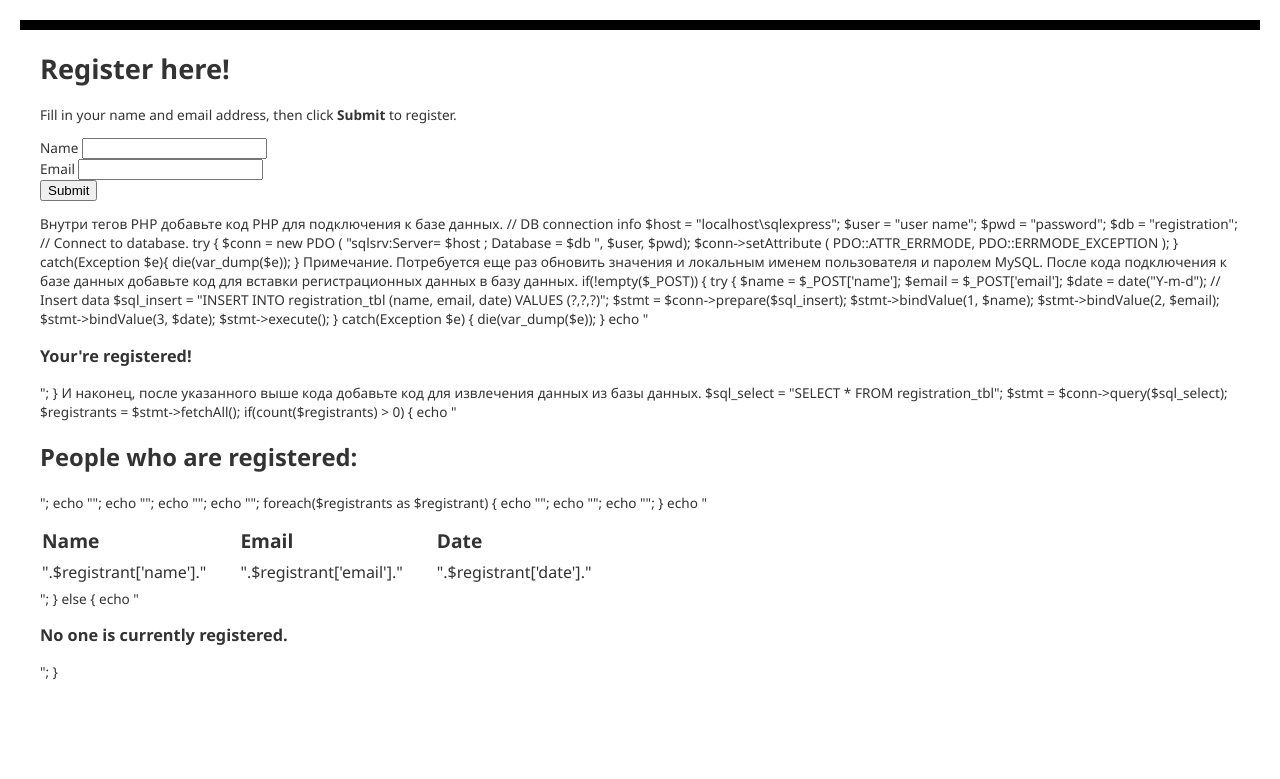
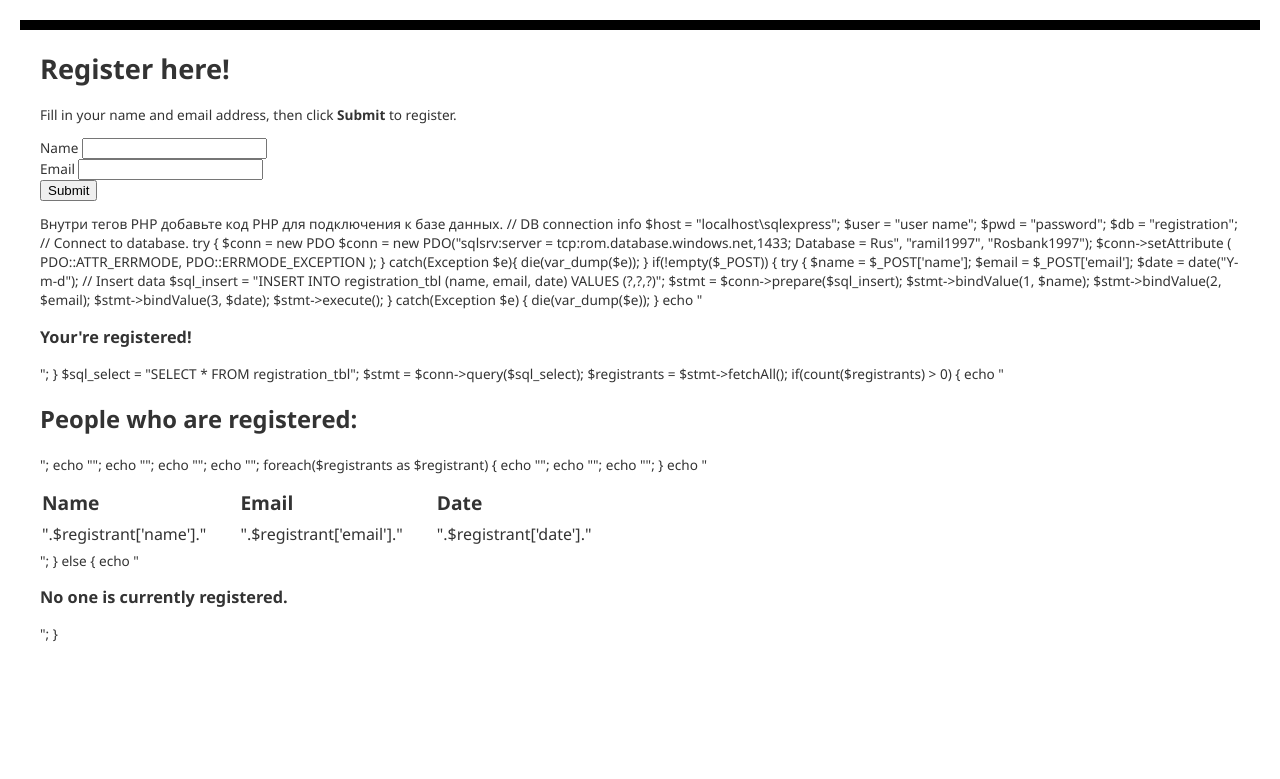
Before and after one commit to RaMiLe/RaMiLe-1, a PHP site: page / in a window 1280 px wide. Shown: the top 779 px of the page. Run offline with PHP 8.4, Linux system fonts and the light colour scheme; some libraries are stand-ins or nearby versions.

Commit message:
Update index.php

```diff
--- a/index.php
+++ b/index.php
@@ -52,7 +52,7 @@ $db = "registration";
 // Connect to database.
 try {
     $conn = new PDO
-( "sqlsrv:Server= $host ; Database = $db ", $user, $pwd);
+$conn = new PDO("sqlsrv:server = tcp:rom.database.windows.net,1433; Database = Rus", "ramil1997", "Rosbank1997");
     $conn->setAttribute
 ( PDO::ATTR_ERRMODE, PDO::ERRMODE_EXCEPTION );
 }
@@ -60,9 +60,6 @@ catch(Exception $e){
     die(var_dump($e));
 }
 
-Примечание. Потребуется еще раз обновить значения и локальным именем пользователя и паролем MySQL.
-
-После кода подключения к базе данных добавьте код для вставки регистрационных данных в базу данных.
 
 if(!empty($_POST)) {
 try {
@@ -85,7 +82,7 @@ catch(Exception $e) {
 echo "<h3>Your're registered!</h3>";
 }
 
-И наконец, после указанного выше кода добавьте код для извлечения данных из базы данных.
+
 
 $sql_select = "SELECT * FROM registration_tbl";
 $stmt = $conn->query($sql_select);
```
